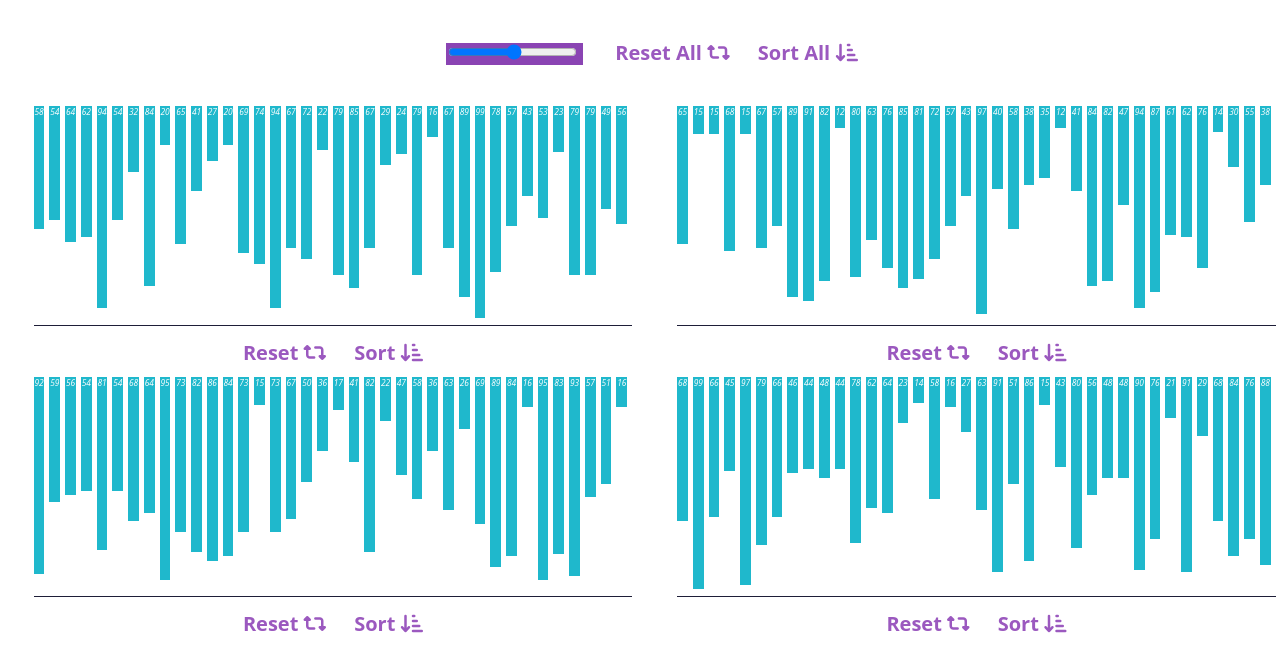
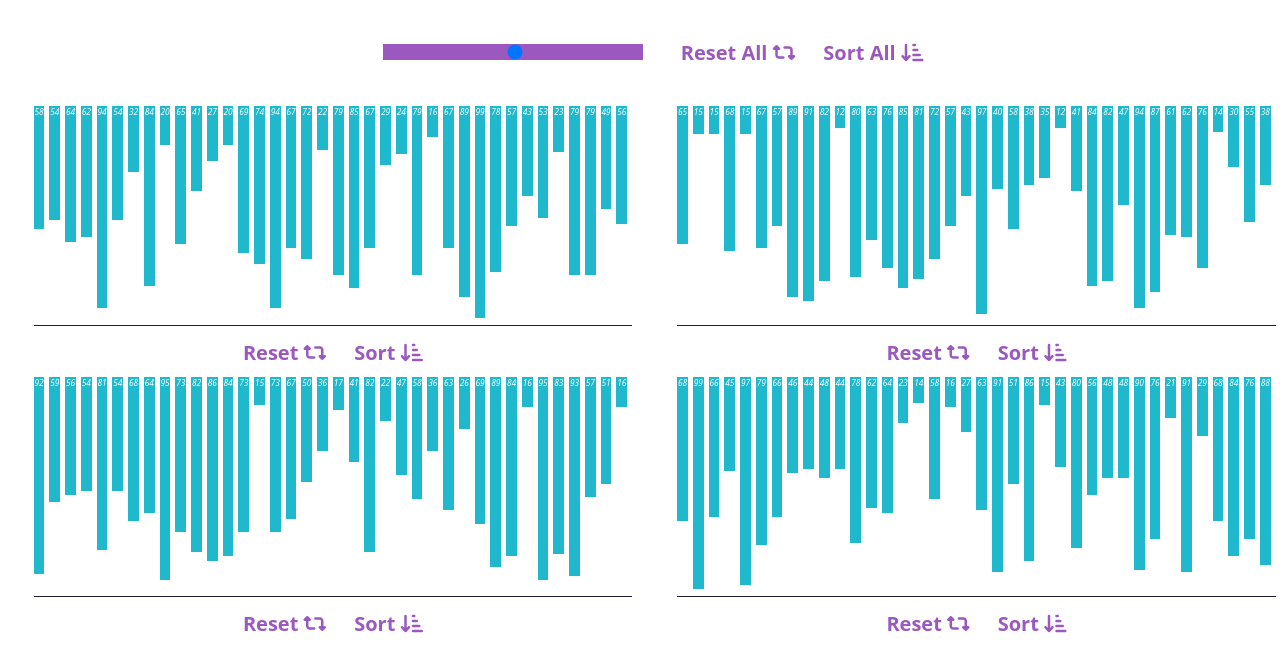
Before and after one commit to ismailbilal/Sorting-Visualiser, a plain HTML site: page index.html in a window 1280 px wide. Shown: the top 672 px of the page. Drawn offline with Linux system fonts and the light colour scheme.

Commit message:
change the Range Slider

```diff
--- a/code.js
+++ b/code.js
@@ -102,10 +102,10 @@ function nbAlea(min, max) {
 }
 /*---------------changes colores---------------*/
 function makeItRed(i){
-    em[i].style.backgroundColor = "red";
+    em[i].style.backgroundColor = "rgb(255, 59, 59)";
 }
 function makeItGreen(i){
-    em[i].style.backgroundColor = "rgb(58, 211, 116)";
+    em[i].style.backgroundColor = "#9b59bf9f";
 }
 function makeItBlue(i){
     em[i].style.backgroundColor = "rgb(31, 184, 204)";
--- a/style.css
+++ b/style.css
@@ -49,7 +49,6 @@ body {
     width: 20%;
     height: 100%;
     margin-right: 20px;
-    background-color: #8a44b3;
 }
 #bottonsAll{
     font-weight: bolder;
@@ -107,3 +106,9 @@ span nav em{
     background-color: rgb(31, 184, 204);
     color: white;
 }
+input[type=range] {
+    -webkit-appearance: none !important ;
+    width: 20%;
+    background-color: #9b59bf;
+    border: 1px solid darken(#9B59BF, 4%);
+}
```
